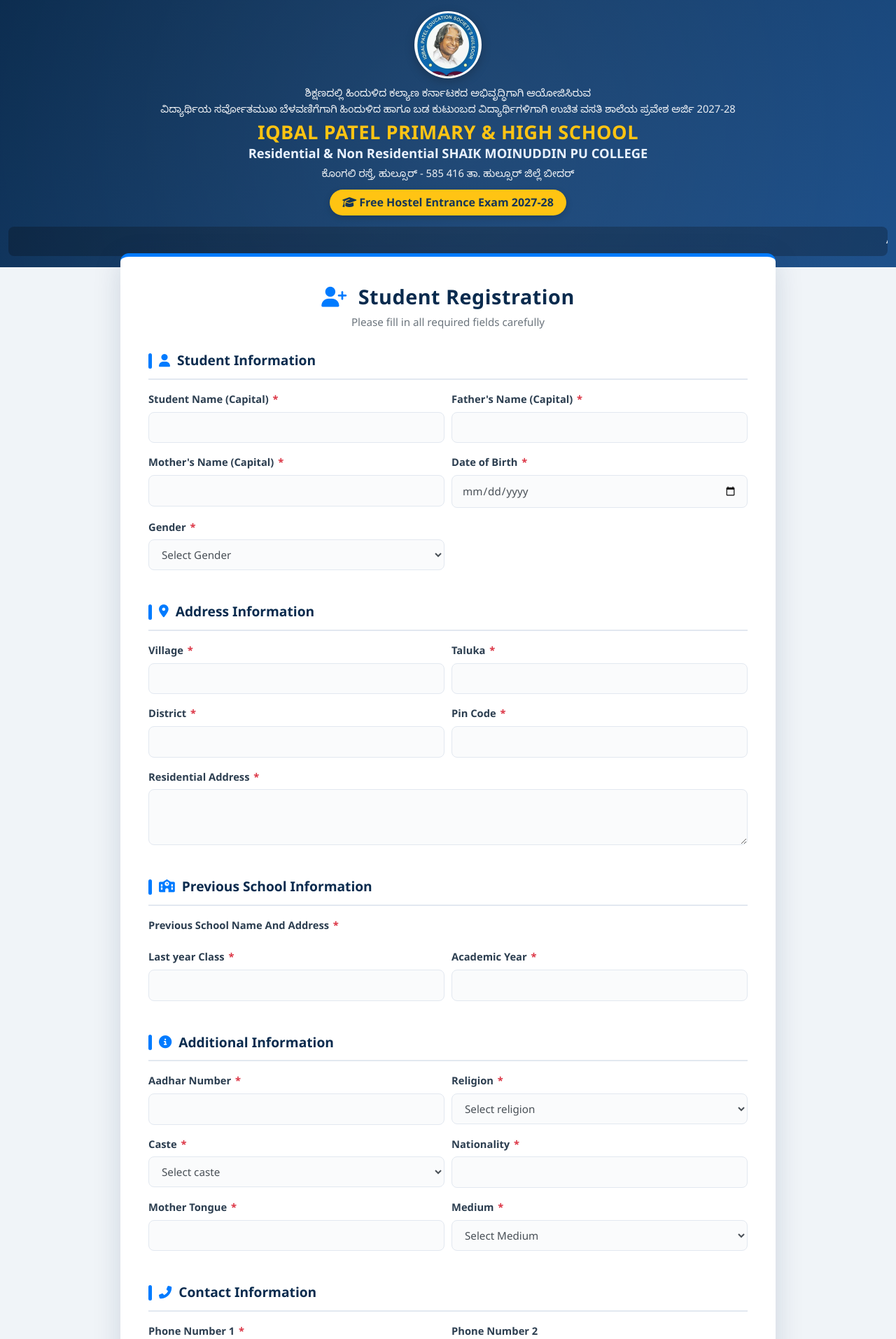
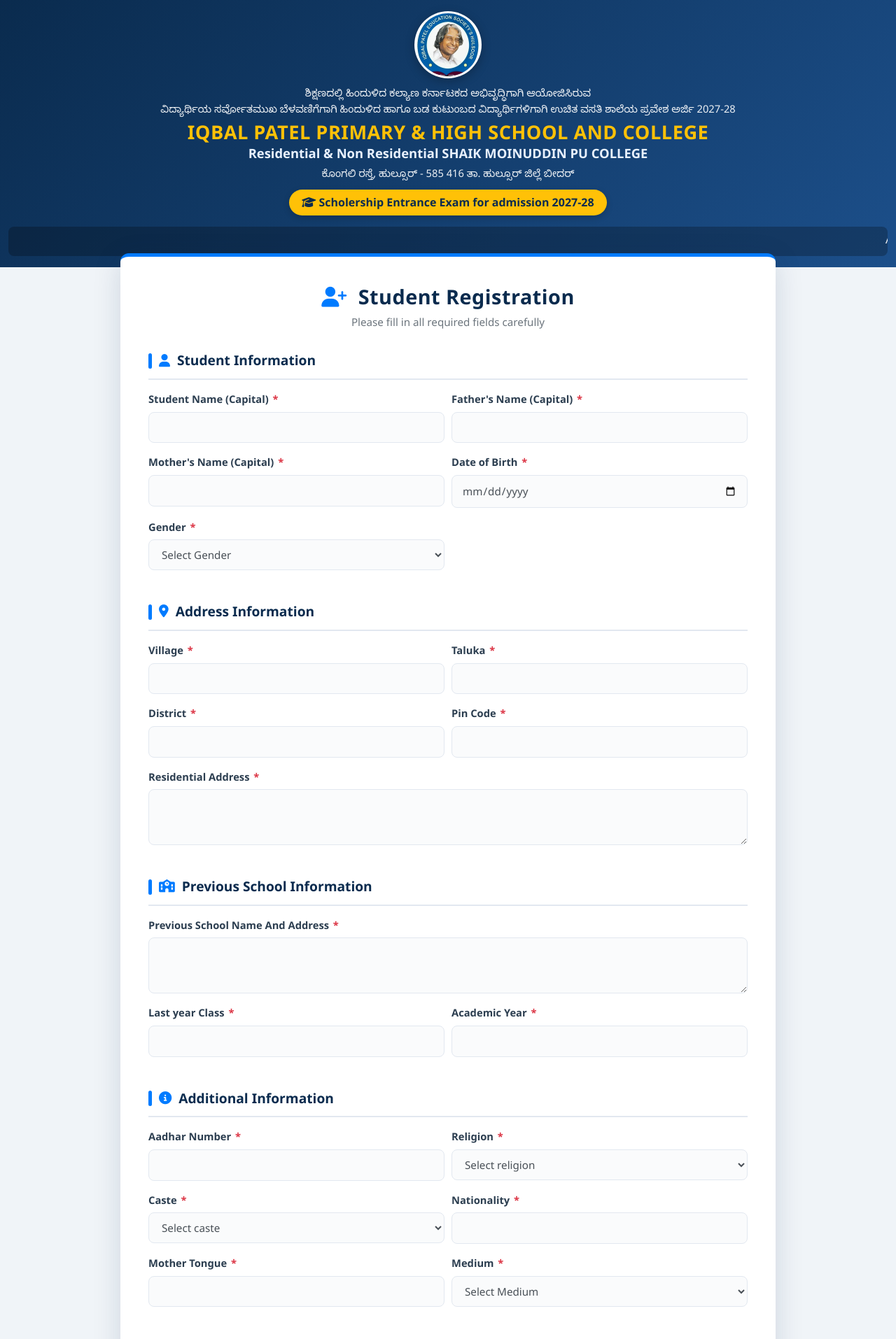
Before and after one commit to Vishalvsw/Iqbal-patel-school, a Flask app: page / in a window 1280 px wide. Shown: the top 1914 px of the page at 70% size. Run offline with Flask 3, Linux system fonts and the light colour scheme; some libraries are stand-ins or nearby versions.

Commit message:
Update registration page and add admin login

```diff
--- a/templates/register.html
+++ b/templates/register.html
@@ -4,7 +4,7 @@
     <meta charset="UTF-8">
     <meta name="viewport" content="width=device-width, initial-scale=1.0, shrink-to-fit=no">
     <meta name="theme-color" content="#0a2b4e">
-    <title>Student Registration | IQBAL PATEL SCHOOL</title>
+    <title>Student Registration | IQBAL PATEL SCHOOL and PU COLLEGE</title>
     <link rel="stylesheet" href="https://maxcdn.bootstrapcdn.com/bootstrap/4.5.2/css/bootstrap.min.css">
     <link rel="stylesheet" href="https://cdnjs.cloudflare.com/ajax/libs/font-awesome/6.5.1/css/all.min.css">
     <style>
@@ -12,7 +12,6 @@
             --primary: #0a2b4e;
             --primary-light: #1c4f8a;
             --accent: #007bff;
-            --accent-hover: #0056b3;
             --gold: #ffc107;
             --bg: #f0f4f8;
             --card-bg: #ffffff;
@@ -20,7 +19,6 @@
             --muted: #6c757d;
             --border: #e2e8f0;
             --radius: 12px;
-            --shadow: 0 4px 20px rgba(10, 43, 78, 0.08);
             --shadow-lg: 0 10px 40px rgba(10, 43, 78, 0.15);
             --phonepe: #5f259f;
             --phonepe-light: #7b3fb5;
@@ -46,14 +44,6 @@
             text-align: center;
             position: relative;
             overflow: hidden;
-        }
-        .site-header::before {
-            content: '';
-            position: absolute;
-            top: -50%; left: -50%;
-            width: 200%; height: 200%;
-            background: radial-gradient(circle, rgba(255,255,255,0.06) 0%, transparent 60%);
-            pointer-events: none;
         }
         .header-logo {
             width: clamp(64px, 12vw, 96px);
@@ -411,13 +370,14 @@
         <img src="static/img/logo.jpg" alt="IQBAL PATEL SCHOOL Logo" class="header-logo">
         <h6>ಶಿಕ್ಷಣದಲ್ಲಿ ಹಿಂದುಳಿದ ಕಲ್ಯಾಣ ಕರ್ನಾಟಕದ ಅಭಿವೃದ್ಧಿಗಾಗಿ ಆಯೋಜಿಸಿರುವ</h6>
         <h6>ವಿದ್ಯಾರ್ಥಿಯ ಸರ್ವೋತಮುಖ ಬೆಳವಣಿಗೆಗಾಗಿ ಹಿಂದುಳಿದ ಹಾಗೂ ಬಡ ಕುಟುಂಬದ ವಿದ್ಯಾರ್ಥಿಗಳಿಗಾಗಿ ಉಚಿತ ವಸತಿ ಶಾಲೆಯ ಪ್ರವೇಶ ಅರ್ಜಿ 2027-28</h6>
-        <h2 class="school-title">IQBAL PATEL PRIMARY &amp; HIGH SCHOOL</h2>
+        <h2 class="school-title">IQBAL PATEL PRIMARY &amp; HIGH SCHOOL And COLLEGE</h2>
         <h3 class="school-subtitle">Residential &amp; Non Residential SHAIK MOINUDDIN PU COLLEGE</h3>
         <h6>ಕೊಂಗಲಿ ರಸ್ತೆ, ಹುಲ್ಸೂರ್ - 585 416 ತಾ. ಹುಲ್ಸೂರ್ ಜಿಲ್ಲೆ ಬೀದರ್</h6>
-        <div><span class="exam-badge"><i class="fas fa-graduation-cap"></i> Free Hostel Entrance Exam 2027-28</span></div>
+        <div><span class="exam-badge"><i class="fas fa-graduation-cap"></i> Scholership Entrance Exam for admission 2027-28</span></div>
         <div class="marquee-wrap">
             <marquee behavior="scroll" direction="left" scrollamount="5">
-                Admissions are open for 2027! | ನಿಮ್ಮ ಭವಿಷ್ಯವನ್ನು ನಿರ್ಧರಿಸಿ ಇಂದು ಪ್ರವೇಶ ಪರೀಕ್ಷೆಗಾಗಿ ನೋಂದಣಿ ಮಾಡಿ! | Parent-teacher meeting scheduled for Jan 10th.
+                Admissions are open for 2027! | Apply now for 7th, 8th, 9th, 10th, and 1st PUC Science |
+                Ensure you have your documents ready for upload | Payment can be made via PhonePe or UPI | For assistance, contact us at +91-1234567890
             </marquee>
         </div>
     </header>
@@ -498,16 +458,13 @@
                 <div class="form-row">
                     <div class="form-group col-12">
                         <label for="previous_school">Previous School Name And Address <span class="required-star">*</span></label>
+                        <textarea class="form-control" id="previous_school" name="previous_school" required></textarea>
                     </div>
                 </div>
                 <div class="form-row">
                     <div class="form-group col-12 col-md-6">
                         <label for="class">Last year Class <span class="required-star">*</span></label>
                         <input type="text" class="form-control" id="class" name="class" required>
-
-
-
-                        </select>
                     </div>
                     <div class="form-group col-12 col-md-6">
                         <label for="academic_year">Academic Year <span class="required-star">*</span></label>
@@ -632,34 +582,35 @@
                     </div>
                 </div>
 
-                <!-- UPLOADS -->
+                <!-- UPLOADS (UPDATED TO 5MB LIMIT) -->
                 <div class="section-title"><i class="fas fa-cloud-upload-alt"></i> Upload Documents</div>
                 <div class="form-row">
                     <div class="form-group col-12 col-md-6">
-                        <label for="photo">Passport Photo (Max size: 120KB) <span class="required-star">*</span></label>
+                        <label for="photo">Passport Photo <span class="required-star">*</span></label>
                         <div class="upload-box">
                             <i class="fas fa-user-circle"></i>
                             <input type="file" class="form-control-file" id="photo" name="photo" accept="image/*" required>
-                   e         <small class="d-block mt-1">PNG, JPG, JPEG only</small>
+                             <small class="d-block mt-1">PNG, JPG, JPEG only (Max 5MB)</small>
                         </div>
                     </div>
                     <div class="form-group col-12 col-md-6">
-                        <label for="signature">Upload Signature (Max size: 120KB) <span class="required-star">*</span></label>
+                        <label for="signature">Upload Signature <span class="required-star">*</span></label>
                         <div class="upload-box">
                             <i class="fas fa-signature"></i>
                             <input type="file" class="form-control-file" id="signature" name="signature" accept="image/*" required>
-                            <small class="d-block mt-1">PNG, JPG, JPEG only</small>
+                            <small class="d-block mt-1">PNG, JPG, JPEG only (Max 5MB)</small>
                         </div>
                     </div>
                 </div>
 
+                <!-- FILE VALIDATION 5MB -->
                 <script>
                     function validateFile(inputId, label) {
                         var input = document.getElementById(inputId);
                         input.addEventListener('change', function () {
                             if (this.files && this.files[0]) {
-                                if (this.files[0].size > 120 * 1024) {
-                                    alert(label + ' size must be less than 120KB');
+                                if (this.files[0].size > 5 * 1024 * 1024) { // 5MB in bytes
+                                    alert(label + ' size must be less than 5MB');
                                     this.value = '';
                                 }
                             }
@@ -729,7 +680,7 @@
     </main>
 
     <footer class="site-footer">
-        <p class="mb-1">&copy; 2026-27 IQBAL PATEL PRIMARY &amp; HIGH SCHOOL. All Rights Reserved.</p>
+        <p class="mb-1">&copy; 2026-27 IQBAL PATEL PRIMARY &amp; HIGH SCHOOL And COLLEGE. All Rights Reserved.</p>
         <p class="mb-0">Developed by <a href="https://www.vswdatasolutions.in" target="_blank">VSWA Data Solutions</a></p>
     </footer>
 
@@ -751,168 +701,74 @@
         const errorBox = document.getElementById('qrErrorBox');
 
         // ============================================================
-        // ⚙️ CONFIGURATION — CHANGE THESE VALUES
+        // ⚙️ CONFIGURATION
         // ============================================================
-        // Payment amount in rupees
         const PAYMENT_AMOUNT_RUPEES = 50;
-
-        // ⚠️ ADMIN's PhonePe UPI ID — replace with the school's actual UPI ID
-        // Examples: '9876543210@ybl' (PhonePe), 'school@okaxis', 'school@okhdfcbank'
         const ADMIN_UPI_ID = '8971056786-4@ybl';
-
-        // Payee name shown in the UPI app
-        const ADMIN_NAME = 'IQBAL PATEL SCHOOL';
-
-        // Payment note/remark
+        const ADMIN_NAME = 'IQBAL PATEL SCHOOL And COLLEGE';
         const PAYMENT_NOTE = 'Student Registration Fee';
 
-        // ============================================================
-
-        /**
-         * Build a standard UPI deep link that works with PhonePe, GPay, Paytm, etc.
-         * Format: upi://pay?pa=<vpa>&pn=<name>&am=<amount>&cu=INR&tn=<note>
-         */
         function buildUpiIntent(upiId, name, amount, note) {
             const params = new URLSearchParams({
-                pa: upiId,
-                pn: name,
-                am: amount.toFixed(2),
-                cu: 'INR',
-                tn: note || 'Payment'
+                pa: upiId, pn: name, am: amount.toFixed(2), cu: 'INR', tn: note || 'Payment'
             });
             return 'upi://pay?' + params.toString();
         }
 
-        /**
-         * Build a PhonePe-specific deep link (Android only — opens PhonePe directly
-         * without the app-chooser dialog).
-         */
         function buildPhonePeIntent(upiId, name, amount, note) {
             const params = new URLSearchParams({
-                pa: upiId,
-                pn: name,
-                am: amount.toFixed(2),
-                cu: 'INR',
-                tn: note || 'Payment'
+                pa: upiId, pn: name, am: amount.toFixed(2), cu: 'INR', tn: note || 'Payment'
             });
             return 'phonepe://upi/pay?' + params.toString();
         }
 
-        /**
-         * Detect if the user is on a mobile device (Android/iOS).
-         */
         function isMobile() {
             return /Android|iPhone|iPad|iPod/i.test(navigator.userAgent);
         }
 
+        // ============================================================
+        // FIXED MOBILE REDIRECT: Instant launch on first click
+        // ============================================================
         payBtn.addEventListener('click', function() {
-            // Reset UI
-            errorBox.classList.remove('show');
-            errorBox.textContent = '';
+            errorBox.style.display = 'none';
             qrArea.classList.remove('show');
 
-            // Build the UPI intent link locally (no backend needed for this part)
-            const upiIntent = buildUpiIntent(
-                ADMIN_UPI_ID,
-                ADMIN_NAME,
-                PAYMENT_AMOUNT_RUPEES,
-                PAYMENT_NOTE
-            );
-
-            // Generate a unique order reference for display
+            const upiIntent = buildUpiIntent(ADMIN_UPI_ID, ADMIN_NAME, PAYMENT_AMOUNT_RUPEES, PAYMENT_NOTE);
             const orderRef = 'REG-' + Date.now();
 
-            // Loading state
+            // If Mobile: Auto-redirect immediately without showing QR to prevent double-click
+            if (isMobile()) {
+                const isAndroid = /Android/i.test(navigator.userAgent);
+                if (isAndroid) {
+                    window.location.href = buildPhonePeIntent(ADMIN_UPI_ID, ADMIN_NAME, PAYMENT_AMOUNT_RUPEES, PAYMENT_NOTE);
+                    // Fallback in case app is not installed
+                    setTimeout(() => { window.location.href = upiIntent; }, 400);
+                } else {
+                    window.location.href = upiIntent;
+                }
+                return; // Stop here, don't load QR code
+            }
+
+            // Desktop flow: Show the QR code
             payBtn.disabled = true;
             const originalHtml = payBtn.innerHTML;
             payBtn.innerHTML = '<i class="fas fa-spinner fa-spin"></i> Generating QR...';
 
-            // Try the backend first (for order tracking / logging), but fall back
-            // to pure frontend UPI intent if the backend is unavailable.
-            fetch('/admin/generate_payment_qr', {
-                method: 'POST',
-                headers: { 'Content-Type': 'application/json' },
-                body: JSON.stringify({
-                    amount: Math.round(PAYMENT_AMOUNT_RUPEES * 50),
-                    upi_id: ADMIN_UPI_ID,
-                    note: PAYMENT_NOTE
-                })
-            })
-            .then(function(res) {
-                if (!res.ok) throw new Error('Backend responded with ' + res.status);
-                return res.json();
-            })
-            .then(function(data) {
-                // Prefer backend-provided intentUrl if available; otherwise use our local one
-                const finalIntent = data.intentUrl || upiIntent;
-                const finalOrderId = data.orderId || orderRef;
-
-                renderQr(upiIntent, finalIntent, finalOrderId);
-            })
-            .catch(function(err) {
-                // Backend failed — still show QR using the locally-built UPI intent.
-                // This ensures the payment flow never breaks even if the server is down.
-                console.warn('Backend QR generation failed, using local UPI intent:', err.message);
-                renderQr(upiIntent, upiIntent, orderRef);
-            })
-            .finally(function() {
-                payBtn.disabled = false;
-                payBtn.innerHTML = originalHtml;
-            });
-        });
-
-        /**
-         * Render the QR code + intent link + order ID in the UI.
-         */
-        function renderQr(qrData, intentUrl, orderId) {
-            // Use local qrcode.js library to render QR (no external API dependency)
             if (window.QRCode && typeof QRCode.toDataURL === 'function') {
-                QRCode.toDataURL(qrData, {
-                    width: 200,
-                    margin: 1,
-                    color: { dark: '#5f259f', light: '#ffffff' }
-                }, function(err, url) {
-                    if (err) {
-                        // Fallback to external QR service
-                        qrImage.src = 'https://api.qrserver.com/v1/create-qr-code/?size=200x200&data='
-                                      + encodeURIComponent(qrData);
-                    } else {
-                        qrImage.src = url;
-                    }
+                QRCode.toDataURL(upiIntent, { width: 200, margin: 1, color: { dark: '#5f259f', light: '#ffffff' } }, function(err, url) {
+                    qrImage.src = url || 'https://api.qrserver.com/v1/create-qr-code/?size=200x200&data=' + encodeURIComponent(upiIntent);
                 });
             } else {
-                // qrcode.js not loaded — fallback to external API
-                qrImage.src = 'https://api.qrserver.com/v1/create-qr-code/?size=200x200&data='
-                              + encodeURIComponent(qrData);
+                qrImage.src = 'https://api.qrserver.com/v1/create-qr-code/?size=200x200&data=' + encodeURIComponent(upiIntent);
             }
 
-            // Set the intent link
-            intentLink.href = intentUrl;
-            orderIdSpan.textContent = orderId;
+            intentLink.href = upiIntent;
+            orderIdSpan.textContent = orderRef;
             qrArea.classList.add('show');
 
-            // On mobile: auto-open the UPI app after a short delay
-            // (gives user a moment to see the QR before the app opens)
-            if (isMobile() && intentUrl && intentUrl !== '#') {
-                setTimeout(function() {
-                    // Try PhonePe-specific scheme first on Android, fall back to generic upi://
-                    const isAndroid = /Android/i.test(navigator.userAgent);
-                    if (isAndroid) {
-                        const phonepeLink = buildPhonePeIntent(
-                            ADMIN_UPI_ID, ADMIN_NAME, PAYMENT_AMOUNT_RUPEES, PAYMENT_NOTE
-                        );
-                        // Attempt PhonePe, fall back to generic UPI after 1.5s if app not installed
-                        window.location.href = phonepeLink;
-                        setTimeout(function() {
-                            window.location.href = intentUrl;
-                        }, 1500);
-                    } else {
-                        // iOS: use universal upi:// scheme
-                        window.location.href = intentUrl;
-                    }
-                }, 800);
-            }
-        }
+            payBtn.disabled = false;
+            payBtn.innerHTML = originalHtml;
+        });
     })();
     </script>
 </body>
```
Also changed, not shown: other parts of templates/register.html (+4 -43 lines), templates/admin_login.html (added, +38 -0 lines).
